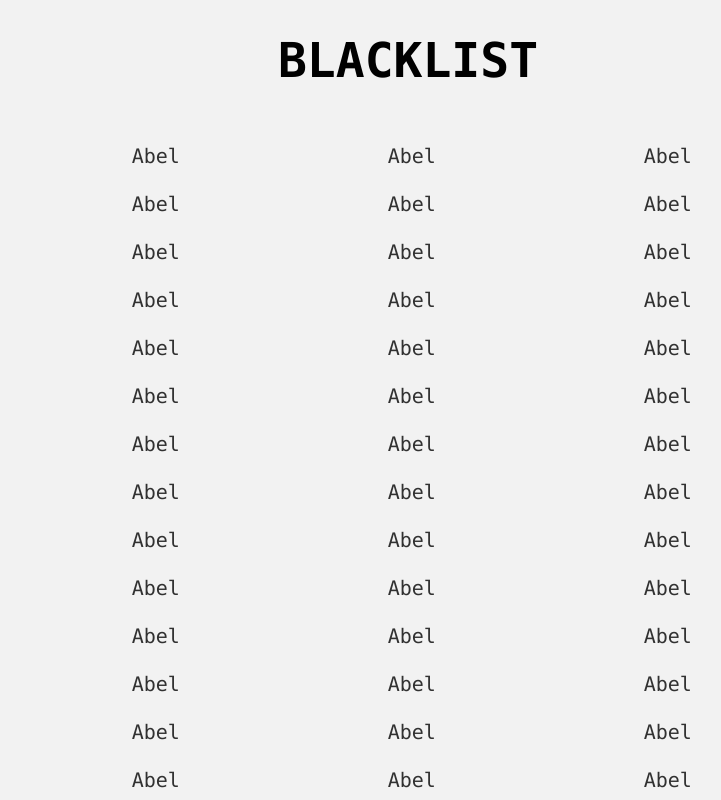
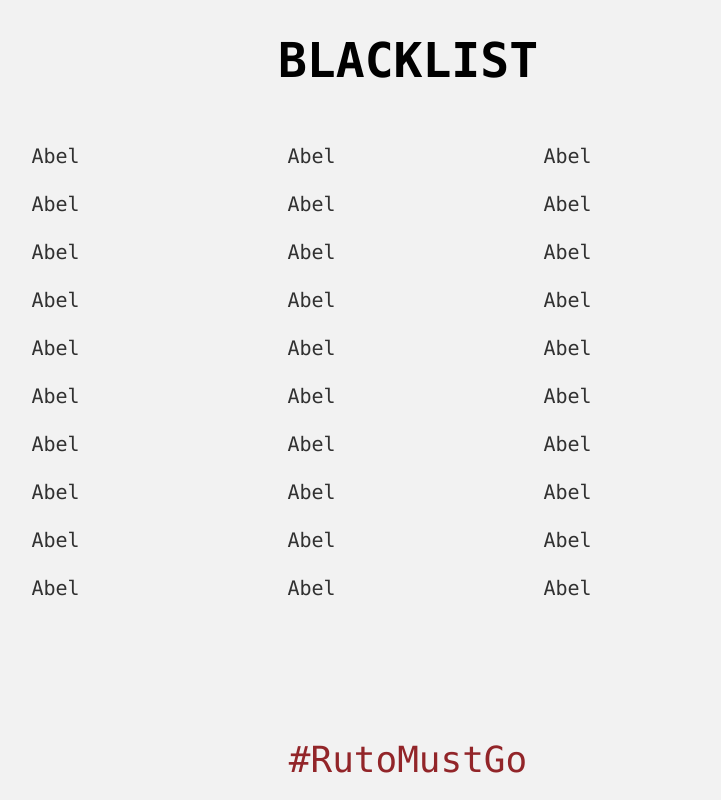
Before and after one commit to DavyK17/unblogable, a SvelteKit app: page / in a window 1280 px wide. Shown: the part 780-1580 px from the top of the page, without its empty margins (232-953 px from the left). Built offline with nearby package versions, Linux system fonts and the light colour scheme.

Commit message:
Styling adjustments

```diff
--- a/src/app.pcss
+++ b/src/app.pcss
@@ -26,10 +26,14 @@
 			@apply text-5xl uppercase text-center;
 		}
 		ul {
-			@apply list-none flex flex-wrap flex-col items-center max-h-screen gap-0 p-0;
+			@apply list-none flex flex-wrap items-center max-h-[480px] overflow-y-scroll gap-0 p-0;
 			li {
-				@apply text-xl;
+				@apply text-xl break-inside-avoid;
+				flex: 1 0 33%;
 			}
 		}
 	}
+	footer p {
+		@apply text-4xl text-center text-red;
+	}
 }
```
